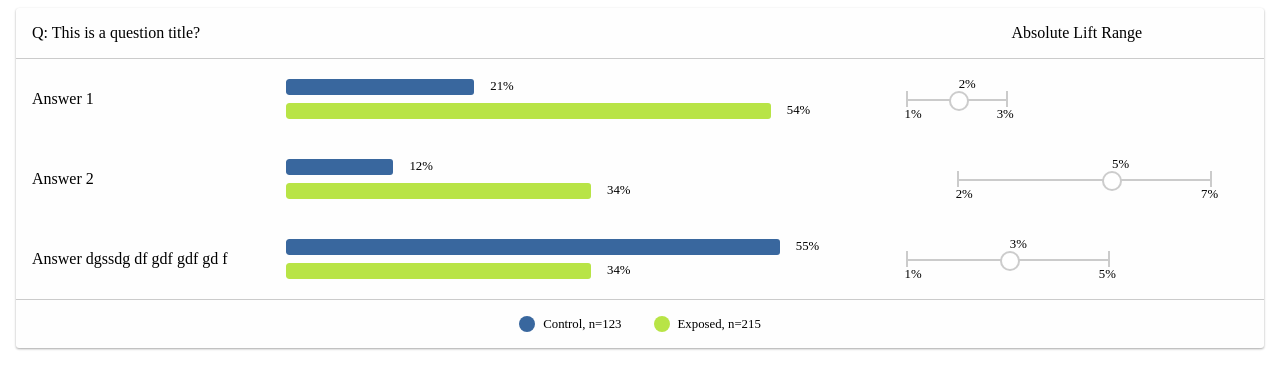
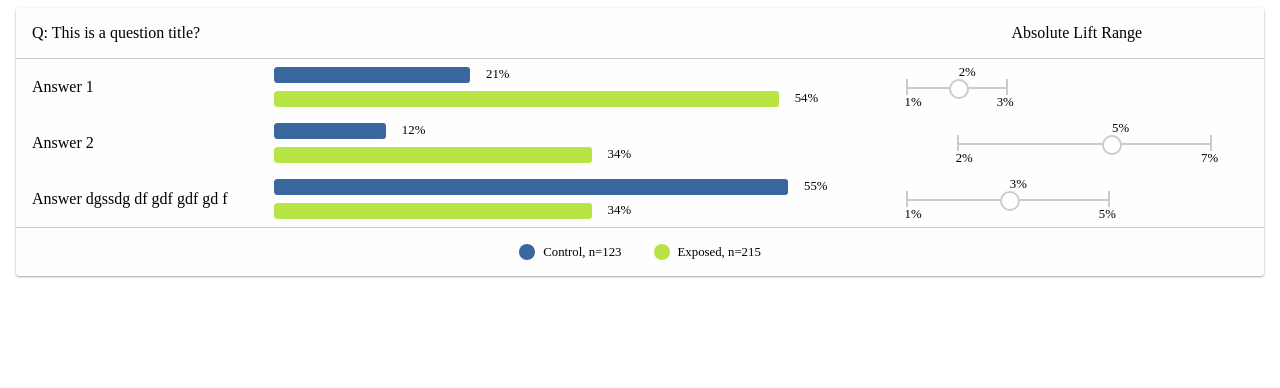
Before and after one commit to essence-tech/charts, a website: page public/plugin.html in a window 1280 px wide. Drawn offline with Linux system fonts and the light colour scheme; files that its build step writes are made by us from their sources; files whose address does not match are found by name.

Commit message:
Less gap between bars

```diff
--- a/src/chart.css
+++ b/src/chart.css
@@ -42,7 +42,7 @@
 .sqc .sqc__a .sqc__a--bars {
     box-sizing: border-box;
     flex: 1 0 50%;
-    padding: 1rem;
+    padding: .25rem;
 }
 .sqc .sqc__a .sqc__a--bars div {
     position: relative;
```
Also changed, not shown: dist/chart.css, dist/chart.min.css.
